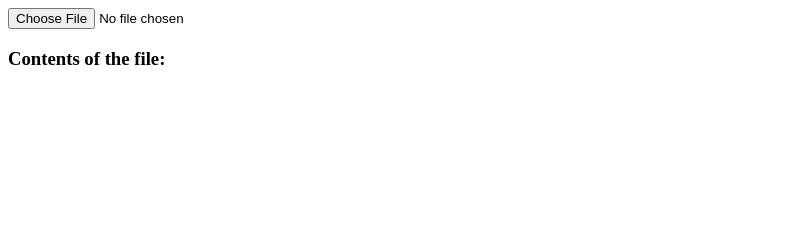
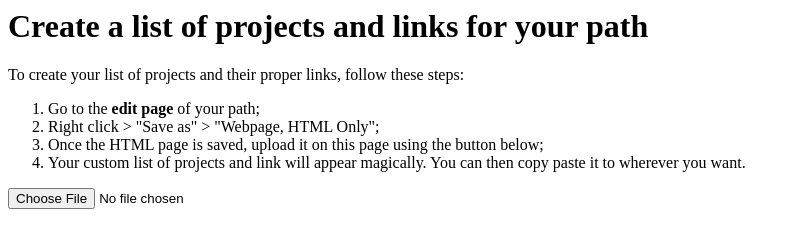
Before and after one commit to Char0C/Char0C.github.io, a plain HTML site: page OC-scrapper/scrap-oc.html in a window 1280 px wide. Shown: the whole page, without its empty margins (0-795 px from the left). Drawn offline with nearby package versions, Linux system fonts and the light colour scheme.

Commit message:
Structure of pages and description

```diff
--- a/OC-scrapper/scrap-oc.html
+++ b/OC-scrapper/scrap-oc.html
@@ -3,10 +3,18 @@
 <html>
 	<head>
 		<script src="https://ajax.googleapis.com/ajax/libs/jquery/3.6.0/jquery.min.js"></script>
+		<title>Create a list of projects and links for your path</title>
 	</head>
 	<body>
+		<h1>Create a list of projects and links for your path</h1>
+		<p>To create your list of projects and their proper links, follow these steps:</p>
+		<ol>
+			<li>Go to the <strong>edit page</strong> of your path;</li>
+			<li>Right click > "Save as" > "Webpage, HTML Only";</li>
+			<li>Once the HTML page is saved, upload it on this page using the button below;</li>
+			<li>Your custom list of projects and link will appear magically. You can then copy paste it to wherever you want.</li>
+		</ol>
 		<input type="file" id="file-input" />
-		<h3>Contents of the file:</h3>
 		<ul id="file-projects"></ul>
 
 		<div id="fileContent-container" style="display:none">Contenu du document</div>
```
Also changed, not shown: index.html (added, +11 -0 lines).
